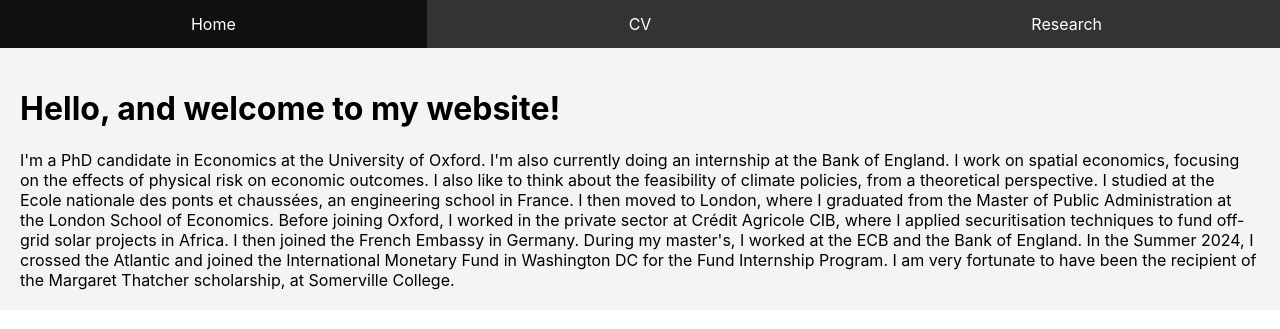
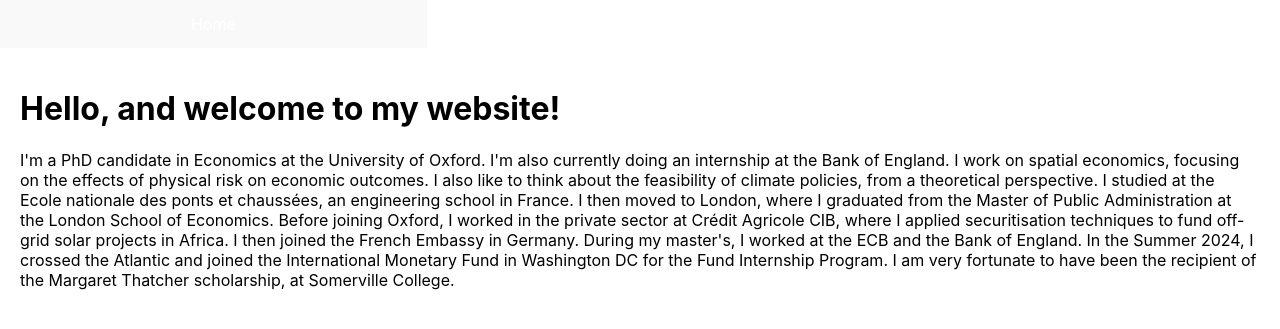
Before and after one commit to JulietteCx/juliettecx.github.io, a Jekyll site: the page built from _pages/index.html, in a window 1280 px wide. Shown: the top 329 px of the page. Built offline with Jekyll 4.4.1, drawn with Linux system fonts in a browser that asks for light colours.

Commit message:
Update style.css

```diff
--- a/assets/style.css
+++ b/assets/style.css
@@ -7,7 +7,6 @@
 
 /* Top navigation panel styles */
 .top-panel {
-  background-color: #333;
   width: 100%; /* Full width */
   padding: 0;
 }
@@ -33,12 +32,11 @@
 }
 
 .top-panel li a:hover {
-  background-color: #111;
+  background-color: #f9f9f9;
 }
 
 /* Main content area styles */
 .main-content {
   padding: 20px;
   clear: both; /* Ensures content starts below the navigation */
-  background-color: #f4f4f4; /* Optional: for better visibility */
 }
```
